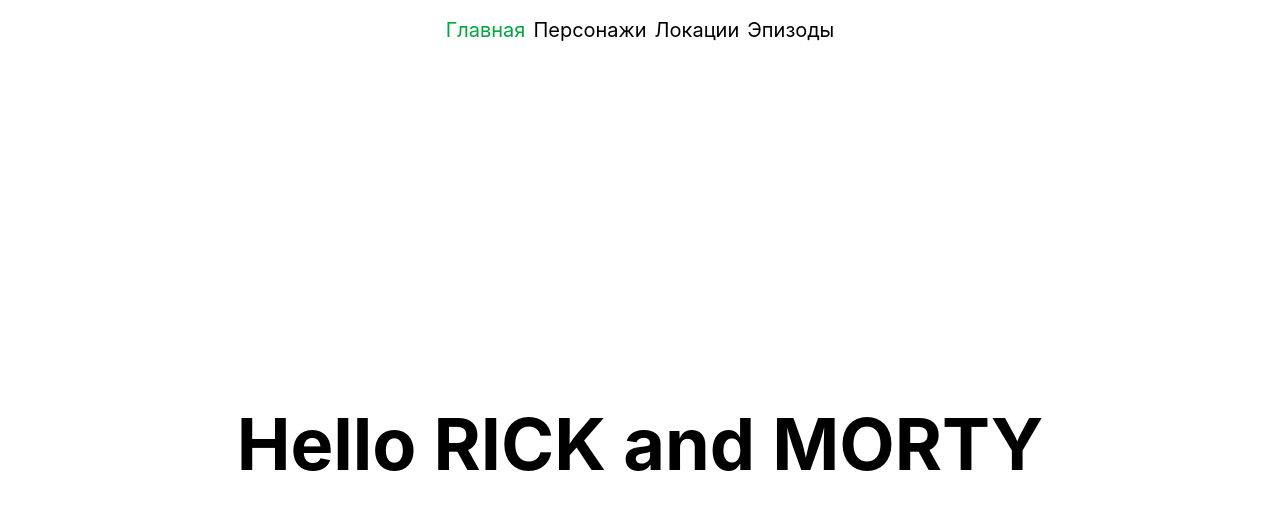
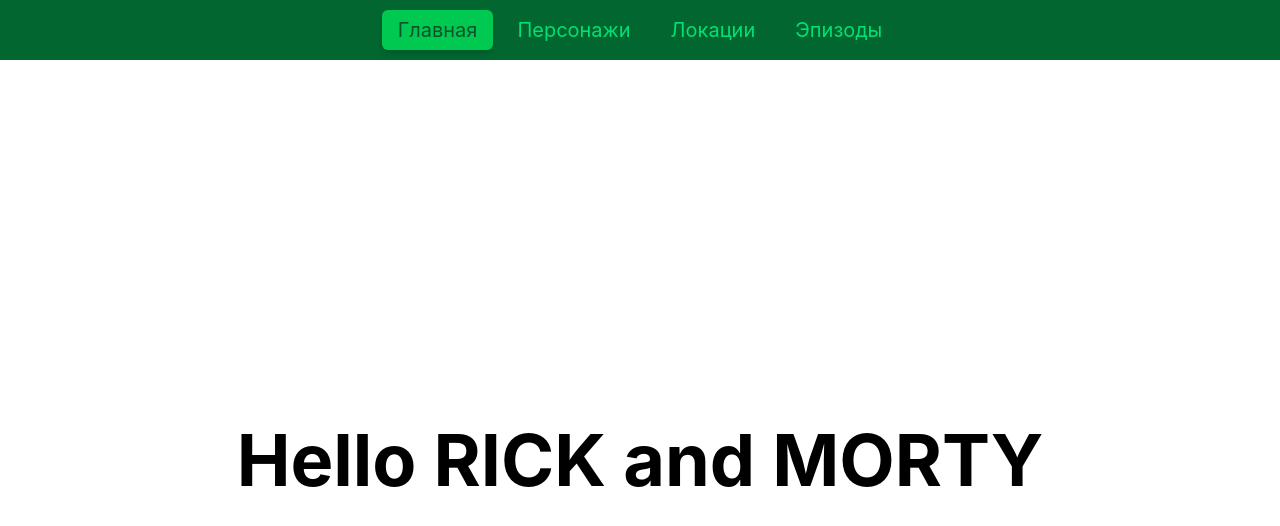
Before and after one commit to B1ZON-c0de/rick_and_morty, a React (Vite) app in the folder FE/: page / in a window 1280 px wide. Shown: the top 526 px of the page. Built offline with nearby package versions, Linux system fonts and the light colour scheme; the HTML template or start-up script is replaced by a standard one.

Commit message:
style: добавил стиля для меню навигации

```diff
--- a/FE/src/App.tsx
+++ b/FE/src/App.tsx
@@ -4,7 +4,8 @@
 const App = () => {
   return (
     <>
-      <ul className="flex gap-2 text-xl justify-center mt-4">
+      <header className="sticky top-0 py-4 sticky-bg">
+        <ul className="flex gap-2 text-xl justify-center">
           <li>
             <NavLink
               className={({ isActive }) => (isActive ? "active" : "base-link")}
@@ -38,6 +39,7 @@
             </NavLink>
           </li>
         </ul>
+      </header>
       <Routes>
         {Object.keys(ROUTES).map((key) => (
           <Route path={ROUTES[key].path} element={ROUTES[key].element} />
--- a/FE/src/index.css
+++ b/FE/src/index.css
@@ -2,10 +2,14 @@
 
 @layer components {
   .base-link {
-    @apply transition-all duration-300;
+    @apply transition-all duration-300 bg-transparent py-2 px-4 rounded-md;
   }
 
   .active {
-    @apply text-green-600;
+    @apply text-green-900 bg-green-500 px-4 py-2 rounded-md shadow-md;
+  }
+
+  .sticky-bg {
+    @apply bg-green-800 text-green-400;
   }
 }
```
Lines whose indentation alone changed are shown as unchanged.
